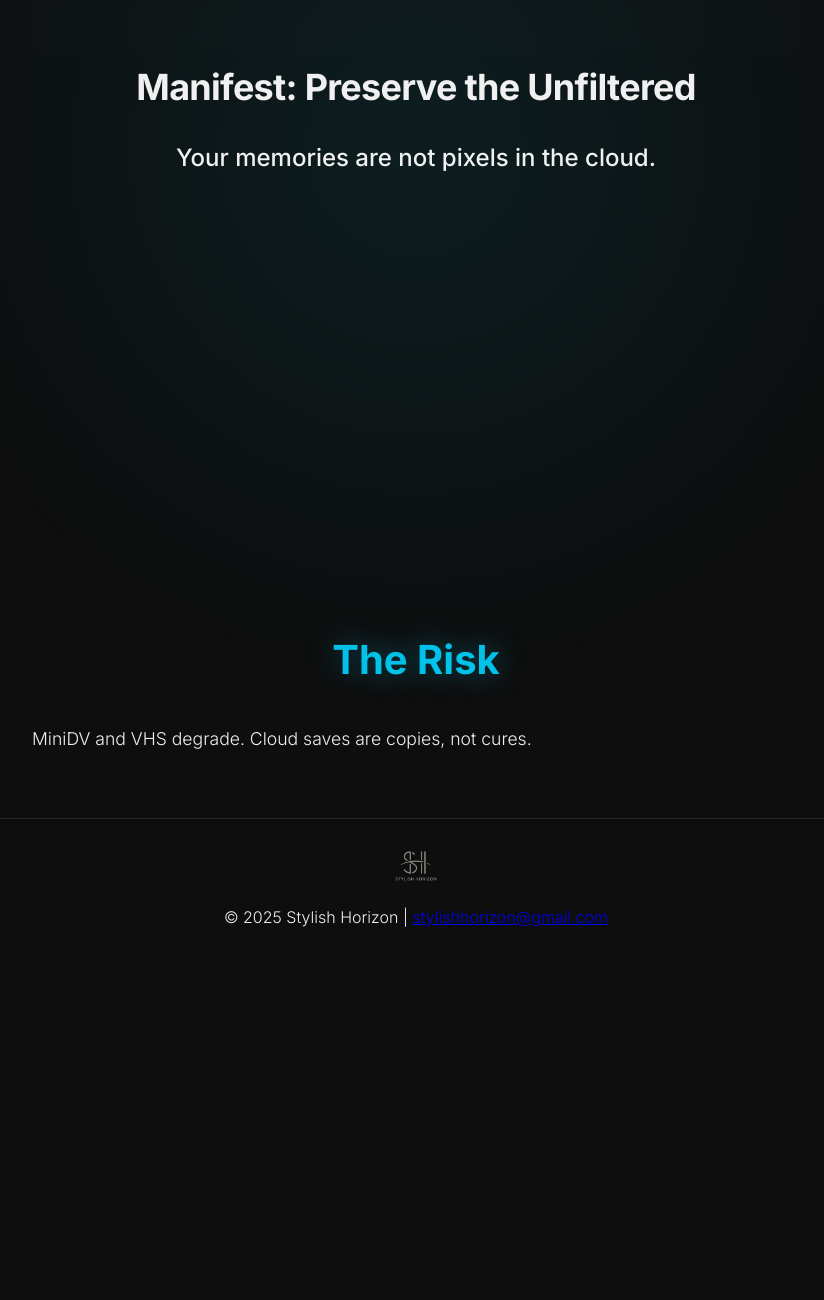
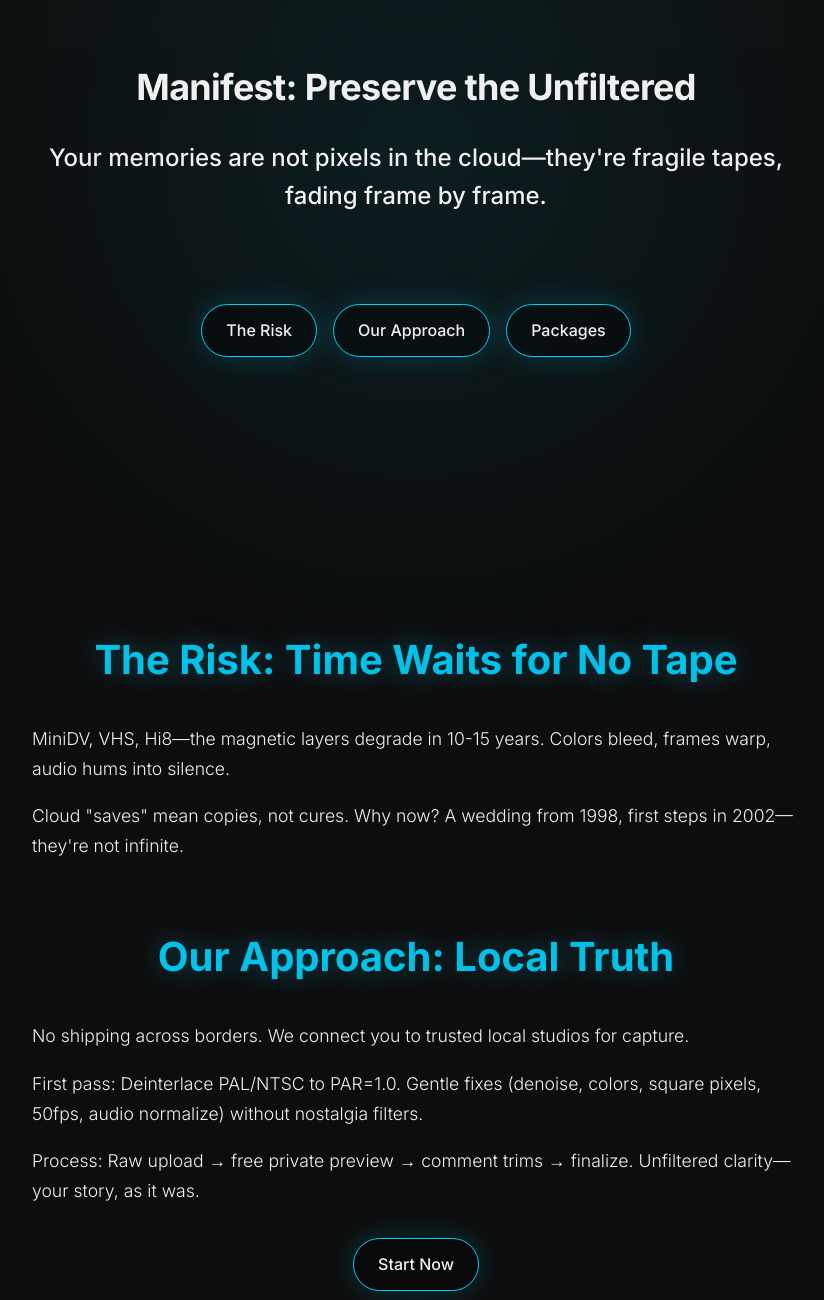
Before and after one commit to StylishHorizon/stylishhorizon.github.io, a website: page manifest.html in a window 1280 px wide. Shown: the part 140-1440 px from the top of the page, without its empty margins (224-1048 px from the left). Before the commit the page ends 1118 px from the top, so only its background shows below. Drawn offline with Linux system fonts and the light colour scheme.

Commit message:
Update manifest.html

```diff
--- a/manifest.html
+++ b/manifest.html
@@ -3,31 +3,58 @@
 <head>
   <meta charset="UTF-8" />
   <meta name="viewport" content="width=device-width, initial-scale=1" />
-  <meta name="description" content="Why Now." />
+  <meta name="description" content="Why restore MiniDV/VHS now. No cloud risks, local truth, unfiltered clarity." />
   <meta name="theme-color" content="#0f0f0f">
   <title>Why Now | Stylish Horizon</title>
+
   <link rel="stylesheet" href="https://fonts.googleapis.com/css2?family=Inter:wght@300;500;700&display=swap">
   <link rel="stylesheet" href="style.css">
 </head>
 <body>
   <div class="parallax-bg" aria-hidden="true"></div>
+
+  <!-- Navigation injected by app.js -->
   <nav id="site-nav"></nav>
 
   <main>
-    <section class="hero">
+    <section class="hero" id="hero">
       <div class="hero-content">
         <h1>Manifest: Preserve the Unfiltered</h1>
-        <p>Your memories are not pixels in the cloud.</p>
+        <p>Your memories are not pixels in the cloud—they're fragile tapes, fading frame by frame.</p>
+      </div>
+      <div class="quick-links">
+        <div class="button-group">
+          <a href="#risks" class="button">The Risk</a>
+          <a href="#approach" class="button">Our Approach</a>
+          <a href="archive.html" class="button">Packages</a>
+        </div>
       </div>
     </section>
 
-    <section>
-        <h2>The Risk</h2>
-        <p class="text-block">MiniDV and VHS degrade. Cloud saves are copies, not cures.</p>
+    <section id="risks">
+      <h2>The Risk: Time Waits for No Tape</h2>
+      <div class="text-block">
+        <p>MiniDV, VHS, Hi8—the magnetic layers degrade in 10-15 years. Colors bleed, frames warp, audio hums into silence.</p>
+        <p>Cloud "saves" mean copies, not cures. Why now? A wedding from 1998, first steps in 2002—they're not infinite.</p>
+      </div>
+    </section>
+
+    <section id="approach">
+      <h2>Our Approach: Local Truth</h2>
+      <div class="text-block">
+        <p>No shipping across borders. We connect you to trusted local studios for capture.</p>
+        <p>First pass: Deinterlace PAL/NTSC to PAR=1.0. Gentle fixes (denoise, colors, square pixels, 50fps, audio normalize) without nostalgia filters.</p>
+        <p>Process: Raw upload → free private preview → comment trims → finalize. Unfiltered clarity—your story, as it was.</p>
+      </div>
+      <div class="quick-links" style="text-align: center; margin-top: 2rem;">
+        <a href="contact.html" class="button">Start Now</a>
+      </div>
     </section>
   </main>
 
+  <!-- Footer injected by app.js -->
   <footer role="contentinfo"></footer>
+
   <script src="app.js" defer></script>
 </body>
 </html>
```
